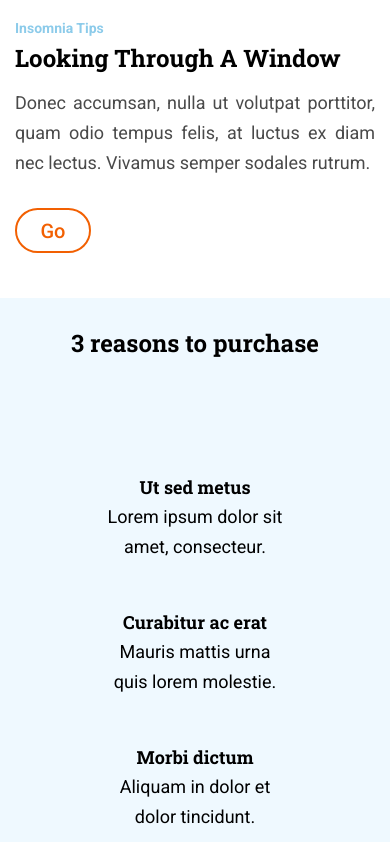
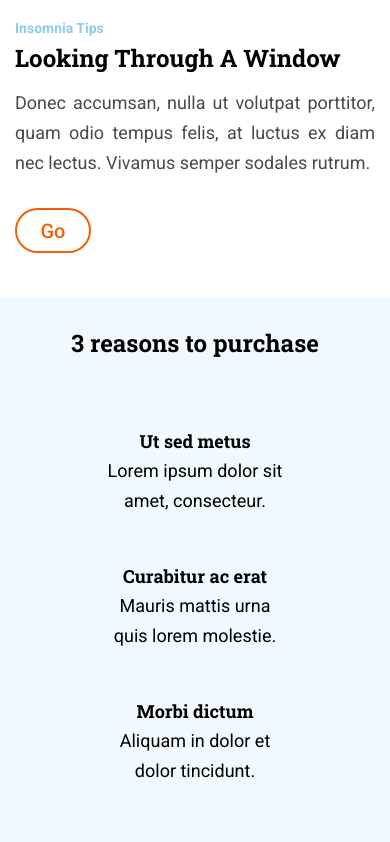
Before and after one commit to Adalab/f-m1-evaluacion-final-anniavdc, a website: page docs/index.html in a window 390 px wide. Shown: the part 861-1703 px from the top of the page. Drawn offline with nearby package versions, Linux system fonts and the light colour scheme; files that its build step writes are made by us from their sources.

Commit message:
Fix responsive issues

```diff
--- a/_src/assets/scss/layout/_grid.scss
+++ b/_src/assets/scss/layout/_grid.scss
@@ -3,7 +3,7 @@
     height: 624px;
     display: grid;
     grid-template-columns: 1fr;
-    grid-template-rows: 1fr 1fr auto;
+    grid-template-rows: auto auto auto;
     text-align: center;
 
     @media all and (min-width:768px){
@@ -11,7 +11,4 @@
         height: 397px;
     }
 
-    @media all and (min-width:1280px){
-        grid-template-rows: auto 1fr auto;
-    }
 }
```
